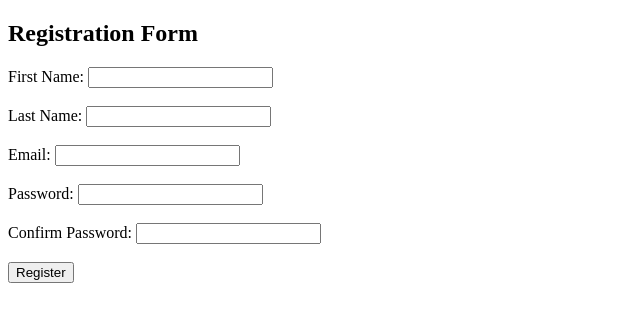
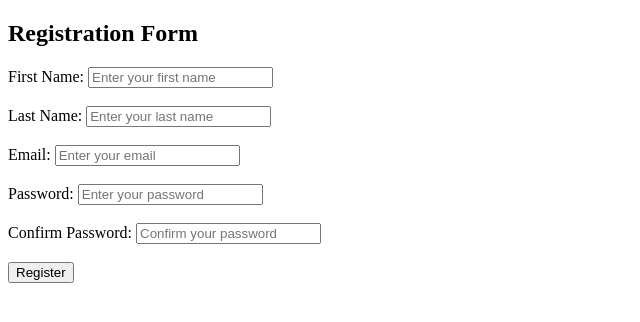
Before and after one commit to Salummashilingi/GROUP-ASSIGNMENT-1, a PHP site: page /Registration.php in a window 1280 px wide. Shown: the top 322 px of the page, without its empty margins (0-640 px from the left). Run offline with PHP 8.4, Linux system fonts and the light colour scheme.

Commit message:
Update Registration.php

```diff
--- a/Registration.php
+++ b/Registration.php
@@ -66,19 +66,19 @@
     ?>
     <form action="" method="post">
         <label for="firstname">First Name:</label>
-        <input type="text" id="firstname" name="firstname" required><br><br>
+        <input type="text" id="firstname" name="firstname" placeholder="Enter your first name" required><br><br>
 
         <label for="lastname">Last Name:</label>
-        <input type="text" id="lastname" name="lastname" required><br><br>
+        <input type="text" id="lastname" name="lastname" placeholder="Enter your last name" required><br><br>
 
         <label for="email">Email:</label>
-        <input type="email" id="email" name="email" required><br><br>
+        <input type="email" id="email" name="email" placeholder="Enter your email" required><br><br>
 
         <label for="password">Password:</label>
-        <input type="password" id="password" name="password" required><br><br>
+        <input type="password" id="password" name="password" placeholder="Enter your password" required><br><br>
 
         <label for="confirm_password">Confirm Password:</label>
-        <input type="password" id="confirm_password" name="confirm_password" required><br><br>
+        <input type="password" id="confirm_password" name="confirm_password" placeholder="Confirm your password" required><br><br>
 
         <button type="submit">Register</button>
     </form>
```
